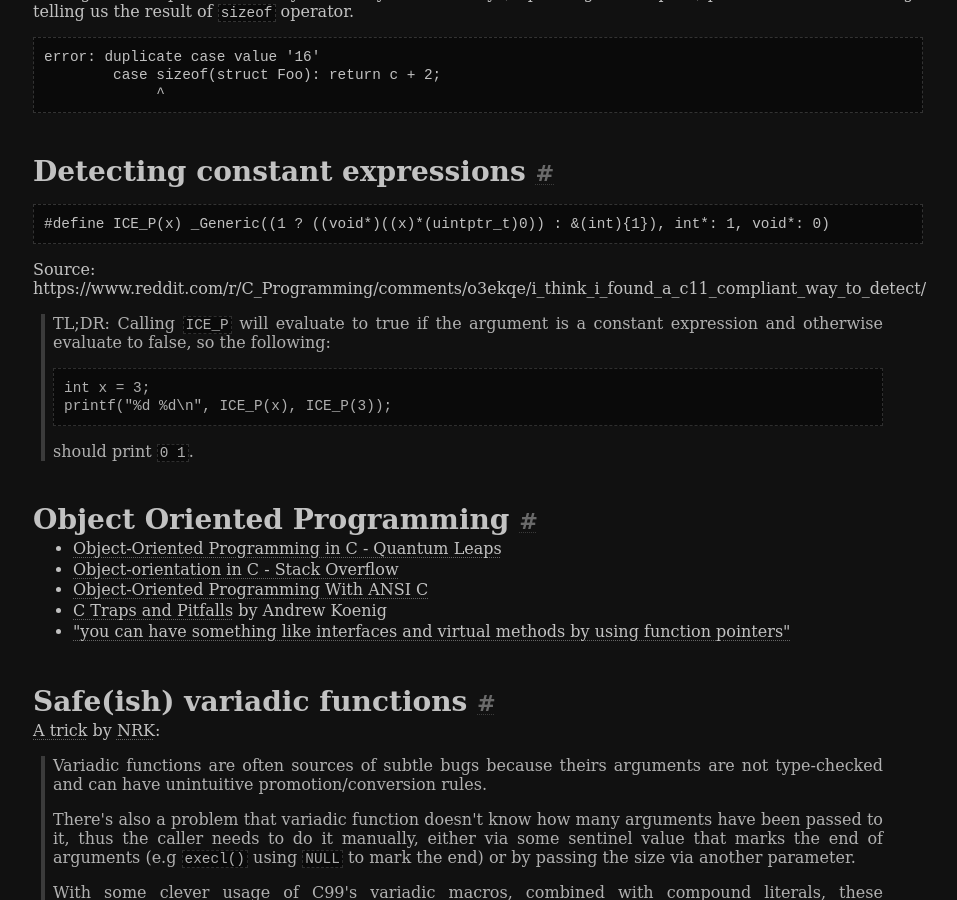
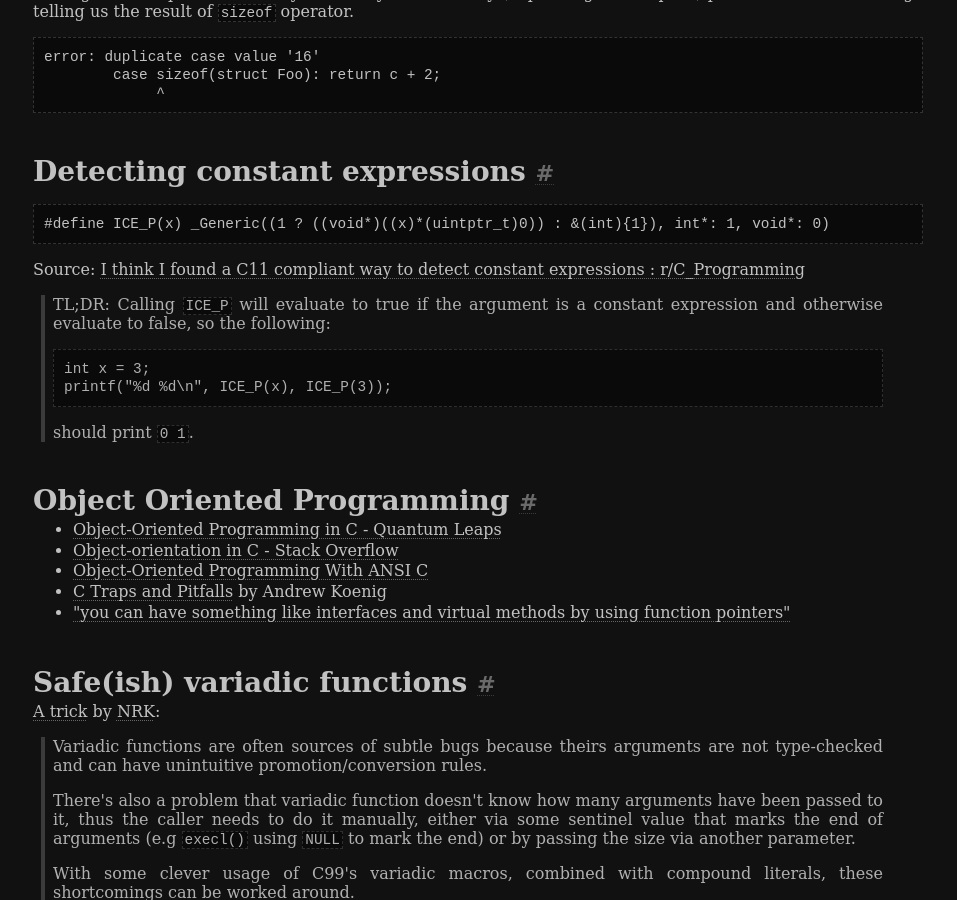
Before and after one commit to Jorenar/blog, a Jekyll site: the page built from _posts/2023-02-19-less-known-c.md, in a window 1280 px wide and 900 px high, scrolled down 17995 px. Shown: the whole window, without its empty margins (162-1119 px from the left). Built offline with Jekyll 4.4.1, drawn with Linux system fonts in a browser that asks for light colours.

Commit message:
deploy: 5e1559d6e233179cd9338c1acd6c09b66f2e735e

````diff
--- a/_posts/2023-02-19-less-known-c.md
+++ b/_posts/2023-02-19-less-known-c.md
@@ -937,7 +937,7 @@ error: duplicate case value '16'
 #define ICE_P(x) _Generic((1 ? ((void*)((x)*(uintptr_t)0)) : &(int){1}), int*: 1, void*: 0)
 ```
 
-Source: https://www.reddit.com/r/C_Programming/comments/o3ekqe/i_think_i_found_a_c11_compliant_way_to_detect/
+Source: [I think I found a C11 compliant way to detect constant expressions : r/C_Programming](https://www.reddit.com/r/C_Programming/comments/o3ekqe/i_think_i_found_a_c11_compliant_way_to_detect/)
 
 > TL;DR: Calling `ICE_P` will evaluate to true if the argument is a constant
 > expression and otherwise evaluate to false, so the following:
````
